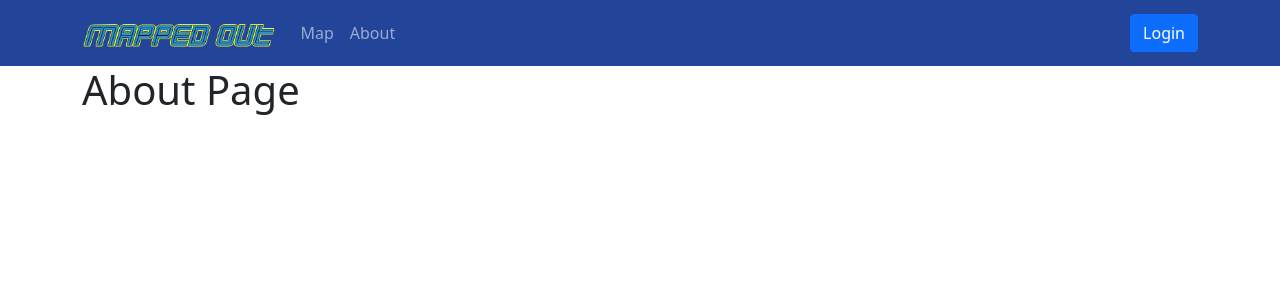
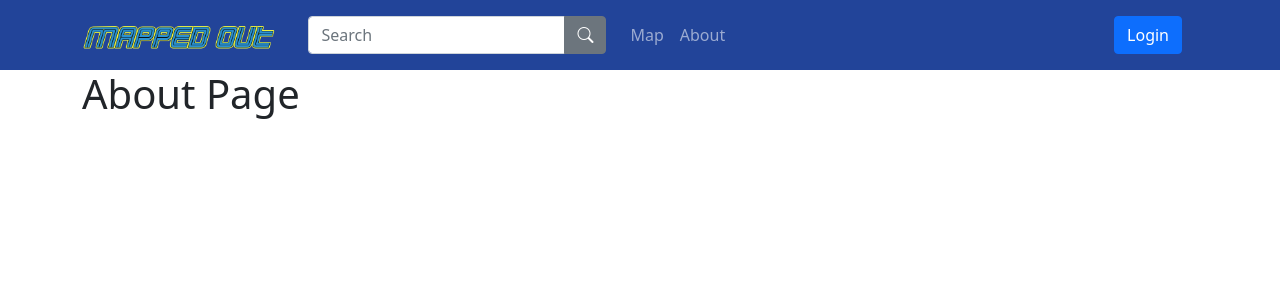
Before and after one commit to InstinctM/mapped_out, a Flask app: page /about in a window 1280 px wide. Shown: the top 300 px of the page. Run offline with Flask 2, Linux system fonts and the light colour scheme.

Commit message:
Improve map display Add search bar in navbar Create map.js

```diff
--- a/web/static/css/main.css
+++ b/web/static/css/main.css
@@ -1,3 +1,3 @@
-nav {
+#navbar {
     background-color: #224499;
 }
--- a/web/templates/base.html
+++ b/web/templates/base.html
@@ -21,7 +21,7 @@
 
 <body>
     <!-------------------NAVBAR------------------------>
-    <nav class="navbar navbar-expand-lg navbar-dark">
+    <nav id="navbar" class="navbar navbar-expand-lg navbar-dark">
         <div class="container">
             <a class="navbar-brand" href="/">
                 <div id="navbar-brand-div">
@@ -30,6 +30,14 @@
             </a>
 
 
+            <!----------Search Box----------->
+            <div class="mx-3">
+                <div class="input-group">
+                    <input id="search" class="form-control" type="search" placeholder="Search"/>
+                    <button class="btn btn-secondary"><i class="bi bi-search"></i></button>
+                </div>
+            </div>
+
             <!----------Collapse button----------->
             <button class="navbar-toggler" type="button" data-bs-toggle="collapse"
                 data-bs-target="#navbarSupportedContent" aria-controls="navbarSupportedContent" aria-expanded="false"
@@ -37,8 +45,7 @@
                 <span class="navbar-toggler-icon"></span>
             </button>
 
-
-            <div class="collapse navbar-collapse" id="navbarSupportedContent">
+            <div class="collapse navbar-collapse justify-content-between" id="navbarSupportedContent">
                 <ul class="navbar-nav mr-auto">
                     <!---------**Nav Items**---------->
                     <li class="nav-item">
@@ -49,14 +56,18 @@
                     </li>
                     <!---------^^Nav Items^^---------->
                 </ul>
+                <div class="navbar-nav">
+                    <button class="btn btn-primary mx-3 my-2 btn-block"
+                        onclick="location.replace('/login');"
+                    >Login</button>
+                </div>
             </div>
 
-            <button class="btn btn-primary my-2 my-sm-0" onclick="location.replace('/login');">Login</button>
         </div>
     </nav>
 
     <!-------------body------------->
-    <div>
+    <div id="body-content">
         <!--Page Content-->
         {%block content%}{%endblock%}
     </div>
```
Also changed, not shown: web/static/js/map.js (added, +56 -0 lines), web/templates/map.html (+4 -27 lines).
